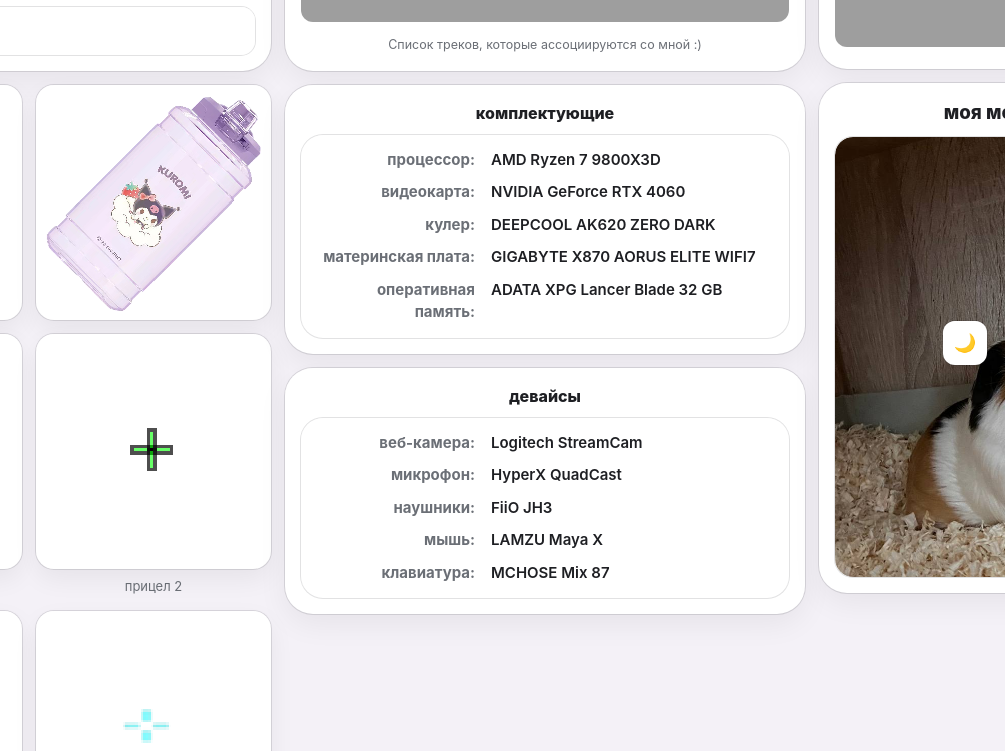
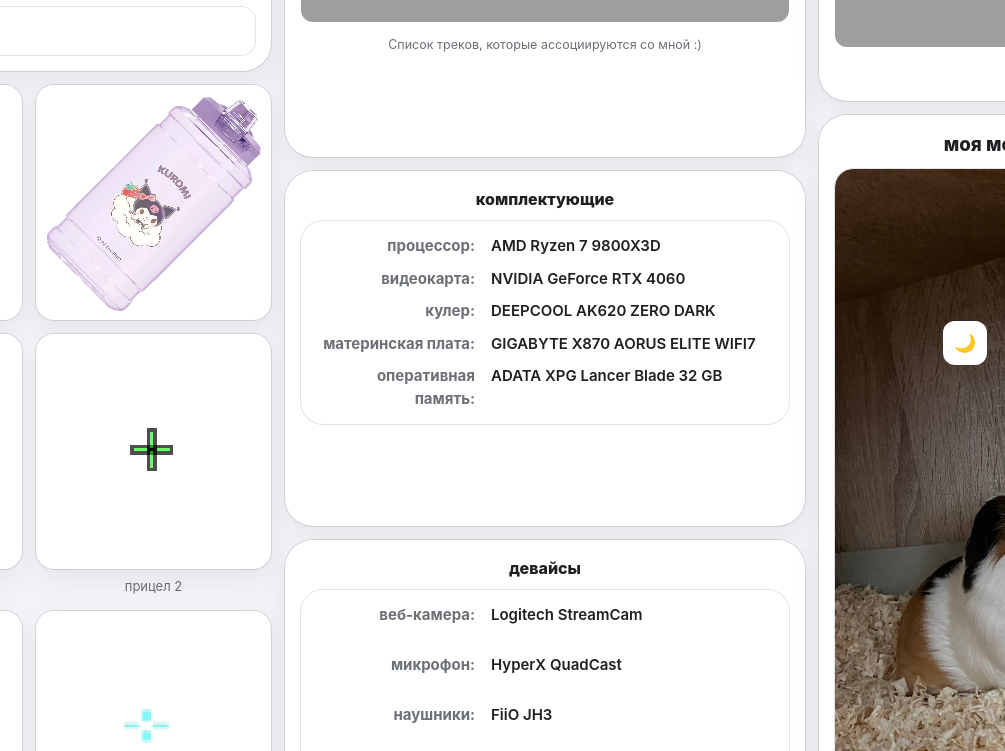
Before and after one commit to deathawak3/bysubmeow, a plain HTML site: page index.html in a window 1280 px wide. Shown: the part 417-1168 px from the top of the page, 275-1280 px from the left. Drawn offline with Linux system fonts and the light colour scheme; grey boxes are pictures that could not be loaded.

Commit message:
Add files via upload

```diff
--- a/index.html
+++ b/index.html
@@ -105,7 +105,7 @@
                     <div class="row"><dt>оперативная память:</dt><dd>ADATA XPG Lancer Blade 32 GB</dd></div>
                 </dl>
             </section>
-            <section class="card specs-card">
+            <section class="card specs-card fill-space">
                 <div class="title">девайсы</div>
                 <dl class="specs">
                     <div class="row"><dt>веб-камера:</dt><dd>Logitech StreamCam</dd></div>
@@ -121,7 +121,7 @@
                 <div class="title">мой плейлистик</div>
                 <iframe src="https://open.spotify.com/embed/playlist/55gq3lCjkVAPpfB6IInhta?utm_source=generator&theme=0" title="Личный плейлист" loading="lazy" allow="autoplay; clipboard-write; encrypted-media; fullscreen; picture-in-picture"></iframe>
             </section>
-            <section class="card pig" style="--h:440px">
+            <section class="card pig fill-space" style="--h:440px">
                 <h3>моя морская свинка Тайсон</h3>
                 <a class="ph" href="https://deathawak3.com/svinka" target="_blank" rel="noopener noreferrer">
                     <img src="assets/pigs/pig2.jpg" alt="Тайсон" />
--- a/styles.css
+++ b/styles.css
@@ -565,3 +565,34 @@
             height: 220px
         }
 }
+/* Разрешаем колонкам растягиваться на всю высоту родителя */
+.wrap > .col {
+    display: grid;
+    grid-template-rows: auto; /* По умолчанию строки по размеру контента */
+    height: 100%;
+}
+
+/* Класс для растягивания карточки */
+.fill-space {
+    display: flex;
+    flex-direction: column;
+    height: 100%;
+}
+
+/* Чтобы фото свинки внутри растянутой карточки тоже росло */
+.pig.fill-space .ph {
+    flex-grow: 1;
+    height: auto !important; /* Перебиваем старое значение --h */
+}
+
+/* Растягиваем список характеристик, если нужно */
+.specs-card.fill-space .specs {
+    flex-grow: 1;
+}
+
+/* На десктопе заставляем последнюю карточку в колонке забирать все свободное место */
+@media (min-width: 1101px) {
+    .wrap > .col {
+        grid-template-rows: repeat(auto-fill, auto) 1fr;
+    }
+}
```
